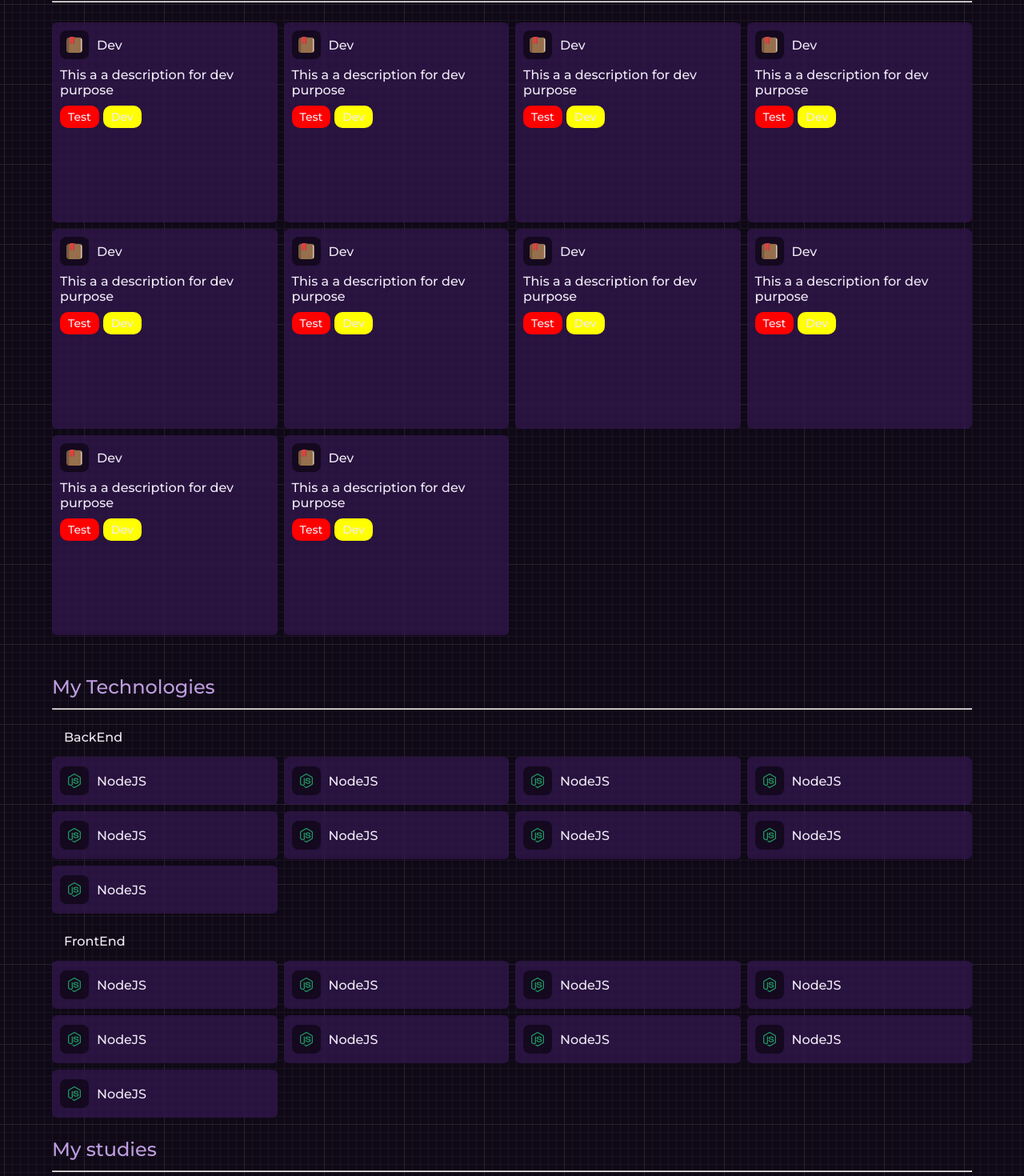
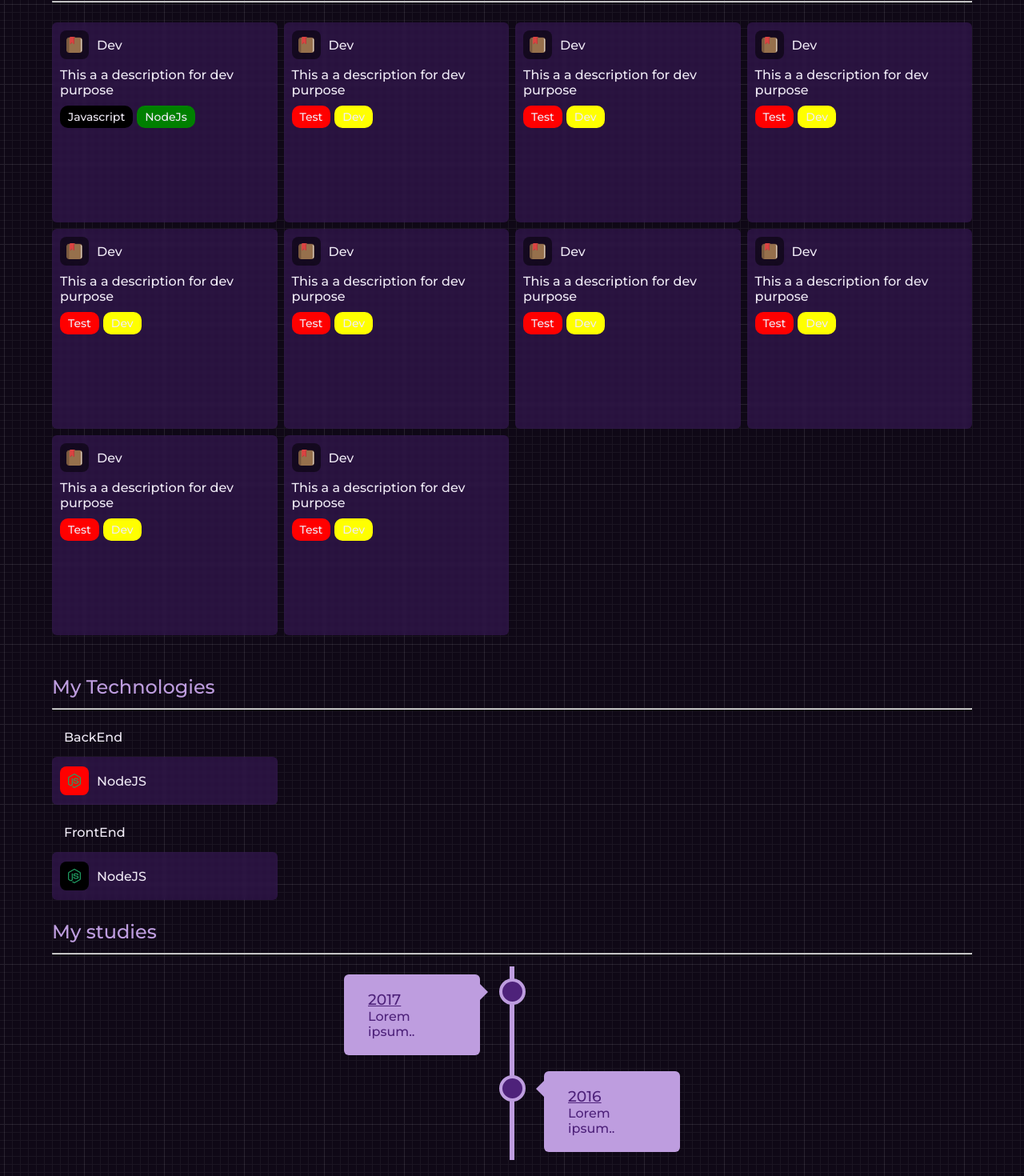
Before and after one commit to GillanCodes/gillancodes.ovh, a React (Create React App) app in the folder client/: page / in a window 1280 px wide. Shown: the part 300-1770 px from the top of the page at 80% size. Built offline with nearby package versions, Linux system fonts and the light colour scheme.

Commit message:
feat: bg color ajustable

```diff
--- a/client/src/Components/TechnoCard.tsx
+++ b/client/src/Components/TechnoCard.tsx
@@ -1,8 +1,8 @@
 
-export default function TechnoCard({icon, name}: {icon:string, name:string}) {
+export default function TechnoCard({icon, name, color}: {icon:string, name:string, color:string}) {
   return (
     <li className='tech-card'>
-        <div id='icon'>
+        <div id='icon' style={{backgroundColor:color}}>
             <img src={`/icons/${icon}`} alt={name} />
         </div>
         <p>{name}</p>
--- a/client/src/Components/WorkCard.tsx
+++ b/client/src/Components/WorkCard.tsx
@@ -20,7 +20,7 @@ export default function WorkCard({icon, name, description, tags}: {icon:string,
         <div className="footer">
             {tags && tags.map((tag: ITag, key:number) => {
                 return (
-                    <span className={`tag ${tag.color}`} key={key}>{tag.name}</span>
+                    <span className={`tag ${tag.color}`} key={key} style={{backgroundColor:tag.color}}>{tag.name}</span>
                 )
             })}
         </div>
--- a/client/src/Pages/Home.tsx
+++ b/client/src/Pages/Home.tsx
@@ -19,7 +19,7 @@ export default function Home() {
 
         <div className="content">
           <ul className="grid">
-            <WorkCard icon='rtb.png' name='Dev' description='This a a description for dev purpose' tags={[{"name": "Test", "color": "red"}, {"name": "Dev", "color": "yellow"}]} />
+            <WorkCard icon='rtb.png' name='Dev' description='This a a description for dev purpose' tags={[{"name": "Javascript", "color": "#000"}, {"name": "NodeJs", "color": "green"}]} />
             <WorkCard icon='rtb.png' name='Dev' description='This a a description for dev purpose' tags={[{"name": "Test", "color": "red"}, {"name": "Dev", "color": "yellow"}]} />
             <WorkCard icon='rtb.png' name='Dev' description='This a a description for dev purpose' tags={[{"name": "Test", "color": "red"}, {"name": "Dev", "color": "yellow"}]} />
             <WorkCard icon='rtb.png' name='Dev' description='This a a description for dev purpose' tags={[{"name": "Test", "color": "red"}, {"name": "Dev", "color": "yellow"}]} />
@@ -42,29 +42,14 @@ export default function Home() {
         <div className='category'>
           <h3>BackEnd</h3>
           <ul className="grid">
-            <TechnoCard icon='nodejs.svg' name='NodeJS' />
-            <TechnoCard icon='nodejs.svg' name='NodeJS' />
-            <TechnoCard icon='nodejs.svg' name='NodeJS' />
-            <TechnoCard icon='nodejs.svg' name='NodeJS' />
-            <TechnoCard icon='nodejs.svg' name='NodeJS' />
-            <TechnoCard icon='nodejs.svg' name='NodeJS' />
-            <TechnoCard icon='nodejs.svg' name='NodeJS' />
-            <TechnoCard icon='nodejs.svg' name='NodeJS' />
-            <TechnoCard icon='nodejs.svg' name='NodeJS' />
+            <TechnoCard icon='nodejs.svg' name='NodeJS' color="red"/>
+
           </ul>
         </div>
         <div className='category'>
           <h3>FrontEnd</h3>
           <ul className="grid">
-            <TechnoCard icon='nodejs.svg' name='NodeJS' />
-            <TechnoCard icon='nodejs.svg' name='NodeJS' />
-            <TechnoCard icon='nodejs.svg' name='NodeJS' />
-            <TechnoCard icon='nodejs.svg' name='NodeJS' />
-            <TechnoCard icon='nodejs.svg' name='NodeJS' />
-            <TechnoCard icon='nodejs.svg' name='NodeJS' />
-            <TechnoCard icon='nodejs.svg' name='NodeJS' />
-            <TechnoCard icon='nodejs.svg' name='NodeJS' />
-            <TechnoCard icon='nodejs.svg' name='NodeJS' />
+            <TechnoCard icon='nodejs.svg' name='NodeJS' color="#000"/>
           </ul>
         </div>
 
```
